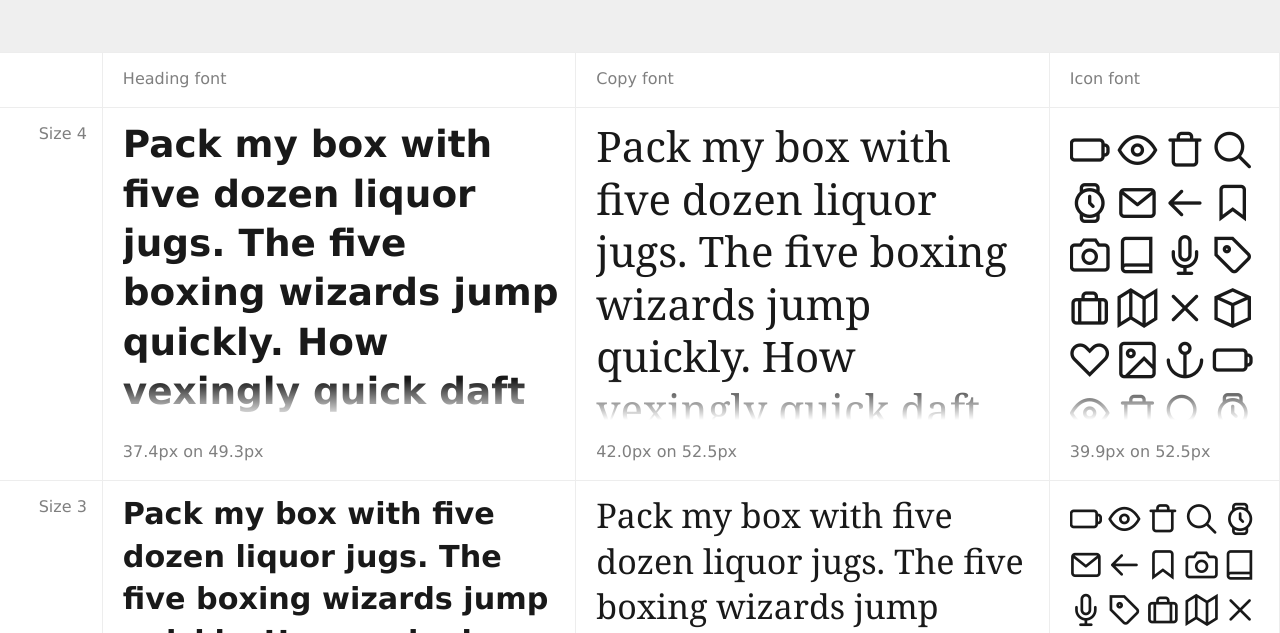
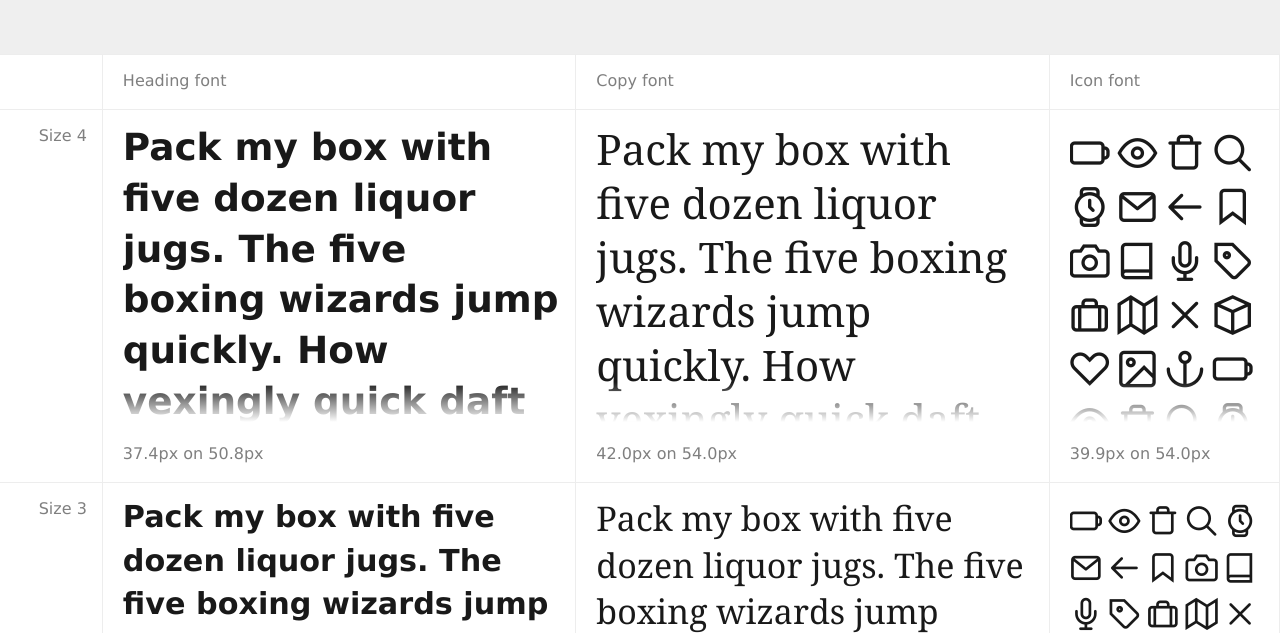
Before and after one commit to dfusilier/type-director-compass, a website: page templates/project/type-specimen.html in a window 1280 px wide. Shown: the part 129-762 px from the top of the page. Drawn offline with nearby package versions, Linux system fonts and the light colour scheme.

Commit message:
font-size, line-height rounding

```diff
--- a/stylesheets/_sane-scale.scss
+++ b/stylesheets/_sane-scale.scss
@@ -5,4 +5,5 @@
 
 $typography: ss-build-typography() !default;
 
+@import "sane-scale/round";
 @import "sane-scale/set-font-size";
--- /dev/null
+++ b/stylesheets/sane-scale/_round.scss
@@ -0,0 +1,8 @@
+
+// Round a value to any precision
+
+@function ss-round($value: 1.0, $precision: 1.0) {
+	$scale: 1 / $precision;
+	$result: round($value * $scale) / $scale;
+	@return $result;
+}
--- a/stylesheets/sane-scale/_set-font-size.scss
+++ b/stylesheets/sane-scale/_set-font-size.scss
@@ -5,7 +5,9 @@
 // Apply styles for a specific font, breakpoint, and size.
 @mixin ss-apply-font-styles($font, $size, $scale-name, $uppercase: false) {
 
-	// Get font-size and apply adjustments.
+	// FONT SIZE
+	// Get and apply adjustments.
+
 	$unadjusted-font-size: map-deep-get($typography, $scale-name, "sizes", $size, "font-size");
 	$font-size-adjustment: map-get($font, "font-size-adjustment") or 1.00;
 	$uppercase-adjustment: map-get($font, "uppercase-adjustment") or 1.00;
@@ -17,9 +19,16 @@
 	$font-size: $unadjusted-font-size * $font-size-adjustment;
 
 	// Round font-size.
-	$font-size-precision: map-deep-get($typography, $scale-name, "font-size-precision") or 0.001;
+	$font-size-precision: map-deep-get($typography, $scale-name, "font-size-precision") or null;
+	@if ($font-size-precision) {
+        $font-size: ss-round($font-size, $font-size-precision);
+    }
 
-	// Get line-height and apply adjustments.
+
+
+	// LINE HEIGHT
+	// Get and apply adjustments.
+
 	$unadjusted-line-height: map-deep-get($typography, $scale-name, "sizes", $size, "line-height");
 	$line-height-adjustment: map-get($font, "line-height-adjustment") or 1.00;
 
@@ -32,8 +41,10 @@
 	$line-height: $unadjusted-line-height * $line-height-adjustment;
 
 	// Round line-height.
-	$line-height-precision: map-deep-get($typography, $scale-name, "line-height-precision") or 0.001;
-	// $line-height: ss-round($line-height, $line-height-precision);
+	$line-height-precision: map-deep-get($typography, $scale-name, "line-height-precision") or null;
+	@if ($line-height-precision) {
+		$line-height: ss-round($line-height, $line-height-precision);
+	}
 
 	font-size: $font-size;
 	line-height: $line-height;
--- a/templates/project/sass/_typography-config.scss
+++ b/templates/project/sass/_typography-config.scss
@@ -65,9 +65,9 @@
 		"tablet": (
 			"media-query": "screen and (min-width: 768px)",
 			"base-font-size": 18px,
-			"base-line-height": 1.6,
+			"base-line-height": 29px,
 			"max-font-size": 42px,
-			"max-line-height": 1.25
+			"max-line-height": 54px
 		)
 	),
 
```
Also changed, not shown: templates/project/stylesheets/main.css.
